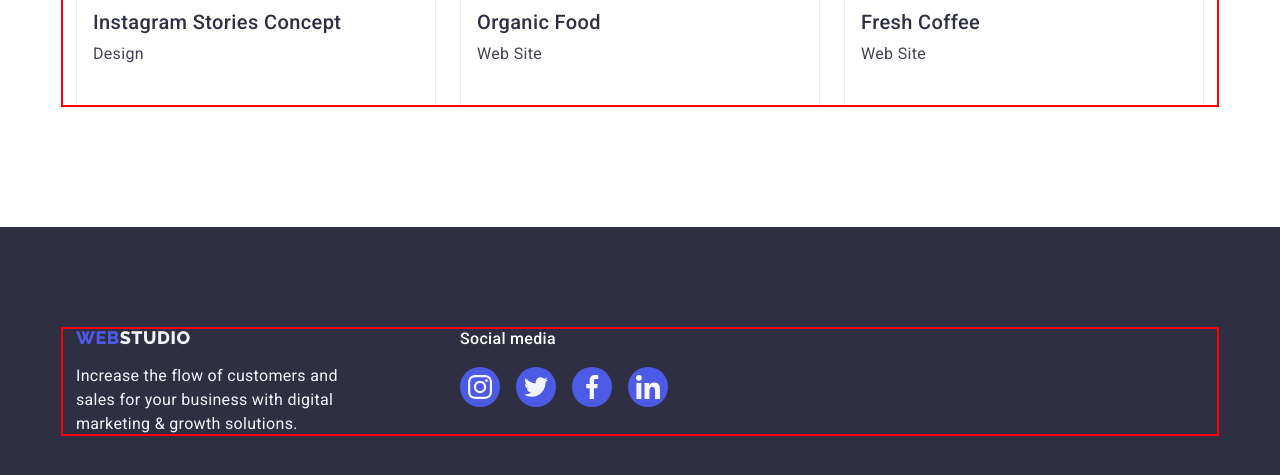
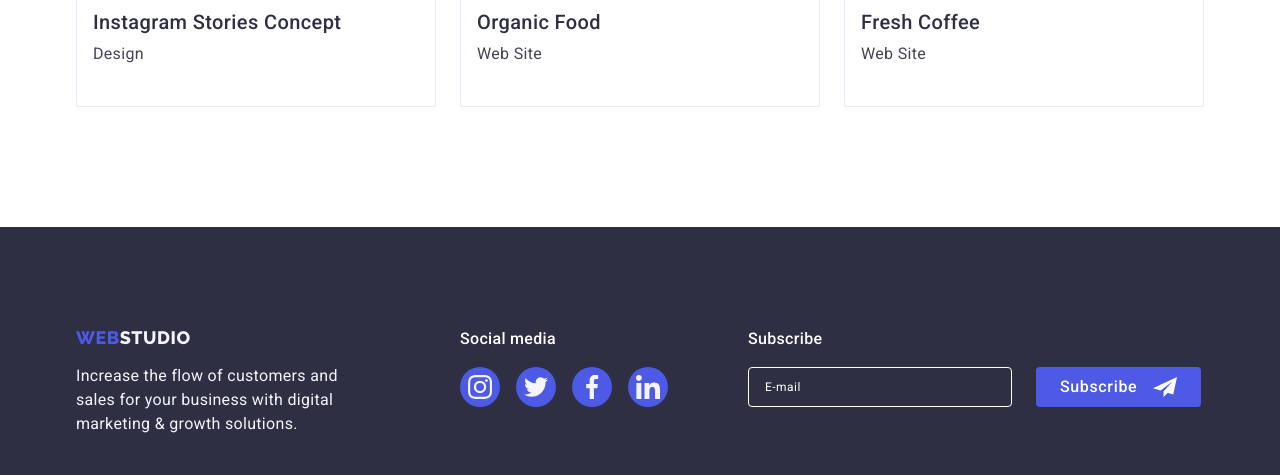
Before and after one commit to MaksymGS/goit-markup-hw-06, a plain HTML site: page portfolio.html in a window 1280 px wide. Shown: the part 1567-2042 px from the top of the page. Drawn offline with nearby package versions, Linux system fonts and the light colour scheme.

Commit message:
preFinal

```diff
--- a/css/styles.css
+++ b/css/styles.css
@@ -42,8 +42,8 @@ img {
   padding: 0 15px;
   margin: 0 auto;
 
-  outline: 2px solid red;
-  outline-offset: -2px;
+  /* outline: 2px solid red;
+  outline-offset: -2px; */
 }
 .visually-hidden {
   position: absolute;
@@ -443,7 +443,8 @@ img {
 .footer-logo-block {
   margin-right: 120px;
 }
-/* footer Socials icon style */
+/* footer Social icons style */
+
 .socials-footer {
   display: flex;
   justify-content: center;
@@ -468,6 +469,67 @@ img {
 }
 .footer-social-block {
   margin-right: 80px;
+}
+/* Footer Subscribe Form */
+
+.footer-subscribe-block {
+  width: 453px;
+}
+.subscribe-form {
+}
+.subscribe-line {
+  display: flex;
+  justify-content: space-between;
+}
+.subscribe-field {
+  width: 264px;
+  height: 40px;
+  border: 1px solid var(--back-color);
+  border-radius: 4px;
+
+  font-size: 12px;
+  line-height: 2;
+  letter-spacing: 0.04em;
+
+  background-color: transparent;
+  color: var(--back-color);
+  outline: transparent;
+  outline-offset: -1px;
+
+  padding: 0;
+  padding-left: 16px;
+}
+input::placeholder {
+  color: var(--back-color);
+}
+.subsribe-btn-wrap {
+  position: relative;
+  color: var(--back-color);
+}
+.subscribe-btn {
+  display: flex;
+  align-items: center;
+
+  width: 165px;
+  height: 40px;
+
+  font-weight: 500;
+  line-height: 2;
+  letter-spacing: 0.04em;
+
+  cursor: pointer;
+  color: var(--back-color);
+  background: var(--button-color);
+  border: none;
+  border-radius: 4px;
+  padding: 8px 24px;
+}
+.subscribe-icon {
+  position: absolute;
+  top: 50%;
+  right: 24px;
+  transform: translateY(-50%);
+  fill: currentColor;
 }
 /**
   |============================
@@ -653,11 +715,13 @@ img {
   padding: 0;
   padding-left: 38px;
 }
-.form-field:focus {
-  /* outline: 1px solid var(--button-color); */
+.form-field:focus,
+.form-comment:focus {
   border-color: var(--button-color);
 }
-
+.form-comment:focus::placeholder {
+  color: var(--button-color);
+}
 .form-icon {
   position: absolute;
   top: 50%;
@@ -669,7 +733,6 @@ img {
 .form-field:focus + .form-icon {
   fill: var(--button-color);
 }
-
 .form-comment {
   display: block;
   width: 100%;
@@ -683,9 +746,7 @@ img {
   transition: border-color var(--transf-units);
   outline: transparent;
 }
-.form-comment:focus {
-  border-color: var(--button-color);
-}
+
 .form-agreement {
   display: flex;
   justify-content: flex-start;
--- a/portfolio.html
+++ b/portfolio.html
@@ -11,8 +11,7 @@
     <link rel="preconnect" href="https://fonts.gstatic.com" crossorigin />
     <link
       href="https://fonts.googleapis.com/css2?family=Raleway:wght@800&family=Roboto:wght@400;500;700;900&display=swap"
-      rel="stylesheet"
-    />
+      rel="stylesheet" />
 
     <!-- Normalize -->
     <link
@@ -20,8 +19,7 @@
       href="https://cdnjs.cloudflare.com/ajax/libs/modern-normalize/1.1.0/modern-normalize.min.css"
       integrity="sha512-wpPYUAdjBVSE4KJnH1VR1HeZfpl1ub8YT/NKx4PuQ5NmX2tKuGu6U/JRp5y+Y8XG2tV+wKQpNHVUX03MfMFn9Q=="
       crossorigin="anonymous"
-      referrerpolicy="no-referrer"
-    />
+      referrerpolicy="no-referrer" />
 
     <!-- Custom Styles -->
     <link rel="stylesheet" href="./css/styles.css" />
@@ -37,9 +35,7 @@
           <ul class="header-nav-list list">
             <li><a class="link nav-link" href="./index.html">Studio</a></li>
             <li>
-              <a class="link nav-link active" href="./portfolio.html"
-                >Portfolio</a
-              >
+              <a class="link nav-link active" href="./portfolio.html">Portfolio</a>
             </li>
             <li><a class="link nav-link" href="">Contacts</a></li>
           </ul>
@@ -47,14 +43,10 @@
         <address class="link-addr">
           <ul class="header-nav-list list">
             <li>
-              <a class="link-addr link" href="mailto:info@devstudio.com"
-                >info@devstudio.com</a
-              >
+              <a class="link-addr link" href="mailto:info@devstudio.com">info@devstudio.com</a>
             </li>
             <li>
-              <a class="link-addr link" href="tel:+110001111111"
-                >+11 (000) 111-11-11</a
-              >
+              <a class="link-addr link" href="tel:+110001111111">+11 (000) 111-11-11</a>
             </li>
           </ul>
         </address>
@@ -85,21 +77,14 @@
             <li class="card-portfolio-block">
               <a class="link card-link" href="">
                 <div class="card-thumb">
-                  <img
-                    src="./images/portfolio-img/app-banking.jpg"
-                    alt="app Banking"
-                    width="360"
-                  />
+                  <img src="./images/portfolio-img/app-banking.jpg" alt="app Banking" width="360" />
                   <p class="overlay overlay-text">
-                    14 Stylish and User-Friendly App Design Concepts · Task
-                    Manager App · Calorie Tracker App · Exotic Fruit Ecommerce
-                    App · Cloud Storage App
+                    14 Stylish and User-Friendly App Design Concepts · Task Manager App · Calorie
+                    Tracker App · Exotic Fruit Ecommerce App · Cloud Storage App
                   </p>
                 </div>
                 <div class="card-portfolio-content">
-                  <h2 class="section-subtitle">
-                    Banking App Interface Concept
-                  </h2>
+                  <h2 class="section-subtitle"> Banking App Interface Concept </h2>
                   <p class="descr">App</p>
                 </div>
               </a>
@@ -110,12 +95,10 @@
                   <img
                     src="./images/portfolio-img/marketing-cashless-payment.jpg"
                     alt="Cashless Payment"
-                    width="360"
-                  />
+                    width="360" />
                   <p class="overlay overlay-text">
-                    14 Stylish and User-Friendly App Design Concepts · Task
-                    Manager App · Calorie Tracker App · Exotic Fruit Ecommerce
-                    App · Cloud Storage App
+                    14 Stylish and User-Friendly App Design Concepts · Task Manager App · Calorie
+                    Tracker App · Exotic Fruit Ecommerce App · Cloud Storage App
                   </p>
                 </div>
                 <div class="card-portfolio-content">
@@ -130,12 +113,10 @@
                   <img
                     src="./images/portfolio-img/app-meditation.jpg"
                     alt="Meditation app"
-                    width="360"
-                  />
+                    width="360" />
                   <p class="overlay overlay-text">
-                    14 Stylish and User-Friendly App Design Concepts · Task
-                    Manager App · Calorie Tracker App · Exotic Fruit Ecommerce
-                    App · Cloud Storage App
+                    14 Stylish and User-Friendly App Design Concepts · Task Manager App · Calorie
+                    Tracker App · Exotic Fruit Ecommerce App · Cloud Storage App
                   </p>
                 </div>
                 <div class="card-portfolio-content">
@@ -150,12 +131,10 @@
                   <img
                     src="./images/portfolio-img/marketing-taxi-service.jpg"
                     alt="app Banking"
-                    width="360"
-                  />
+                    width="360" />
                   <p class="overlay overlay-text">
-                    14 Stylish and User-Friendly App Design Concepts · Task
-                    Manager App · Calorie Tracker App · Exotic Fruit Ecommerce
-                    App · Cloud Storage App
+                    14 Stylish and User-Friendly App Design Concepts · Task Manager App · Calorie
+                    Tracker App · Exotic Fruit Ecommerce App · Cloud Storage App
                   </p>
                 </div>
                 <div class="card-portfolio-content">
@@ -170,12 +149,10 @@
                   <img
                     src="./images/portfolio-img/design-screen-illustrations.jpg"
                     alt="Cashless Payment"
-                    width="360"
-                  />
+                    width="360" />
                   <p class="overlay overlay-text">
-                    14 Stylish and User-Friendly App Design Concepts · Task
-                    Manager App · Calorie Tracker App · Exotic Fruit Ecommerce
-                    App · Cloud Storage App
+                    14 Stylish and User-Friendly App Design Concepts · Task Manager App · Calorie
+                    Tracker App · Exotic Fruit Ecommerce App · Cloud Storage App
                   </p>
                 </div>
                 <div class="card-portfolio-content">
@@ -190,12 +167,10 @@
                   <img
                     src="./images/portfolio-img/marketing-online-courses.jpg"
                     alt="Meditation app"
-                    width="360"
-                  />
+                    width="360" />
                   <p class="overlay overlay-text">
-                    14 Stylish and User-Friendly App Design Concepts · Task
-                    Manager App · Calorie Tracker App · Exotic Fruit Ecommerce
-                    App · Cloud Storage App
+                    14 Stylish and User-Friendly App Design Concepts · Task Manager App · Calorie
+                    Tracker App · Exotic Fruit Ecommerce App · Cloud Storage App
                   </p>
                 </div>
                 <div class="card-portfolio-content">
@@ -210,12 +185,10 @@
                   <img
                     src="./images/portfolio-img/design-instagram-stories.jpg"
                     alt="app Banking"
-                    width="360"
-                  />
+                    width="360" />
                   <p class="overlay overlay-text">
-                    14 Stylish and User-Friendly App Design Concepts · Task
-                    Manager App · Calorie Tracker App · Exotic Fruit Ecommerce
-                    App · Cloud Storage App
+                    14 Stylish and User-Friendly App Design Concepts · Task Manager App · Calorie
+                    Tracker App · Exotic Fruit Ecommerce App · Cloud Storage App
                   </p>
                 </div>
                 <div class="card-portfolio-content">
@@ -230,12 +203,10 @@
                   <img
                     src="./images/portfolio-img/web-site-organic-food.jpg"
                     alt="Cashless Payment"
-                    width="360"
-                  />
+                    width="360" />
                   <p class="overlay overlay-text">
-                    14 Stylish and User-Friendly App Design Concepts · Task
-                    Manager App · Calorie Tracker App · Exotic Fruit Ecommerce
-                    App · Cloud Storage App
+                    14 Stylish and User-Friendly App Design Concepts · Task Manager App · Calorie
+                    Tracker App · Exotic Fruit Ecommerce App · Cloud Storage App
                   </p>
                 </div>
                 <div class="card-portfolio-content">
@@ -250,12 +221,10 @@
                   <img
                     src="./images/portfolio-img/web-site-fresh-cofee.jpg"
                     alt="Meditation app"
-                    width="360"
-                  />
+                    width="360" />
                   <p class="overlay overlay-text">
-                    14 Stylish and User-Friendly App Design Concepts · Task
-                    Manager App · Calorie Tracker App · Exotic Fruit Ecommerce
-                    App · Cloud Storage App
+                    14 Stylish and User-Friendly App Design Concepts · Task Manager App · Calorie
+                    Tracker App · Exotic Fruit Ecommerce App · Cloud Storage App
                   </p>
                 </div>
                 <div class="card-portfolio-content">
@@ -276,8 +245,8 @@
             >Web<span class="logo-studio-footer">Studio</span></a
           >
           <p class="descr-footer">
-            Increase the flow of customers and sales for your business with
-            digital marketing & growth solutions.
+            Increase the flow of customers and sales for your business with digital marketing &
+            growth solutions.
           </p>
         </div>
         <div class="footer-social-block">
@@ -289,8 +258,7 @@
                 href=""
                 target="_blank"
                 rel="noopener noreferrer"
-                aria-label="Instagram icon"
-              >
+                aria-label="Instagram icon">
                 <svg class="socials-icon" width="24" height="24">
                   <use href="./images/icons.svg#icon-instagram"></use>
                 </svg>
@@ -302,8 +270,7 @@
                 href=""
                 target="_blank"
                 rel="noopener noreferrer"
-                aria-label="Twitter icon"
-              >
+                aria-label="Twitter icon">
                 <svg class="socials-icon" width="24" height="24">
                   <use href="./images/icons.svg#icon-twitter"></use>
                 </svg>
@@ -315,8 +282,7 @@
                 href=""
                 target="_blank"
                 rel="noopener noreferrer"
-                aria-label="Facebook icon"
-              >
+                aria-label="Facebook icon">
                 <svg class="socials-icon" width="24" height="24">
                   <use href="./images/icons.svg#icon-facebook"></use>
                 </svg>
@@ -328,8 +294,7 @@
                 href=""
                 target="_blank"
                 rel="noopener noreferrer"
-                aria-label="Linkedin icon"
-              >
+                aria-label="Linkedin icon">
                 <svg class="socials-icon" width="24" height="24">
                   <use href="./images/icons.svg#icon-linkedin"></use>
                 </svg>
@@ -337,6 +302,27 @@
             </li>
           </ul>
         </div>
+        <div class="footer-subscribe-block">
+          <p class="footer-social">Subscribe</p>
+          <form class="subscribe-form">
+            <label for="subscribe_email"></label>
+            <div class="subscribe-line">
+              <input
+                class="subscribe-field"
+                type="email"
+                name="subscribe_email"
+                id="subscribe_email"
+                required
+                placeholder="E-mail" />
+              <div class="subsribe-btn-wrap">
+                <button class="subscribe-btn" type="submit">Subscribe</button>
+                <svg class="subscribe-icon" width="24" height="24">
+                  <use href="./images/icons.svg#icon-subscribe"></use>
+                </svg>
+              </div>
+            </div>
+          </form>
+        </div>
       </div>
     </footer>
   </body>
```
Also changed, not shown: index.html (+18 -10 lines).
